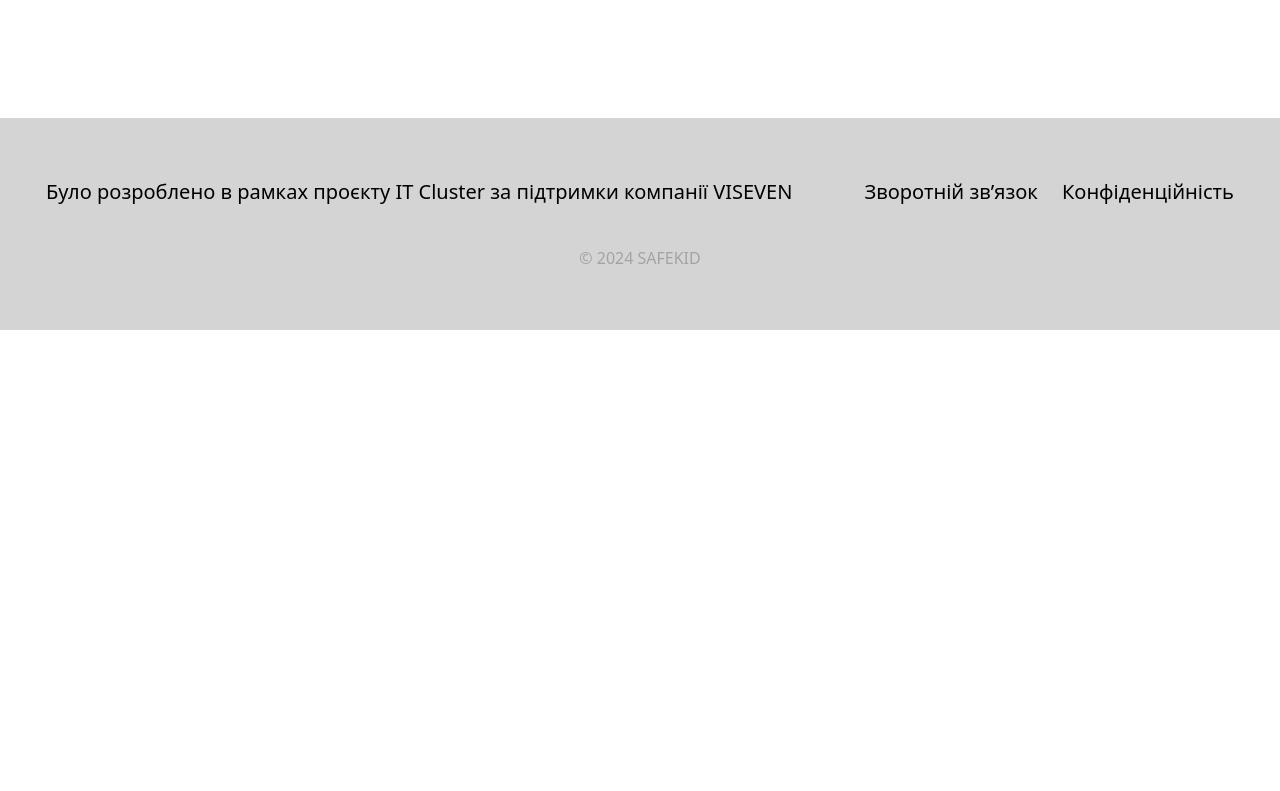
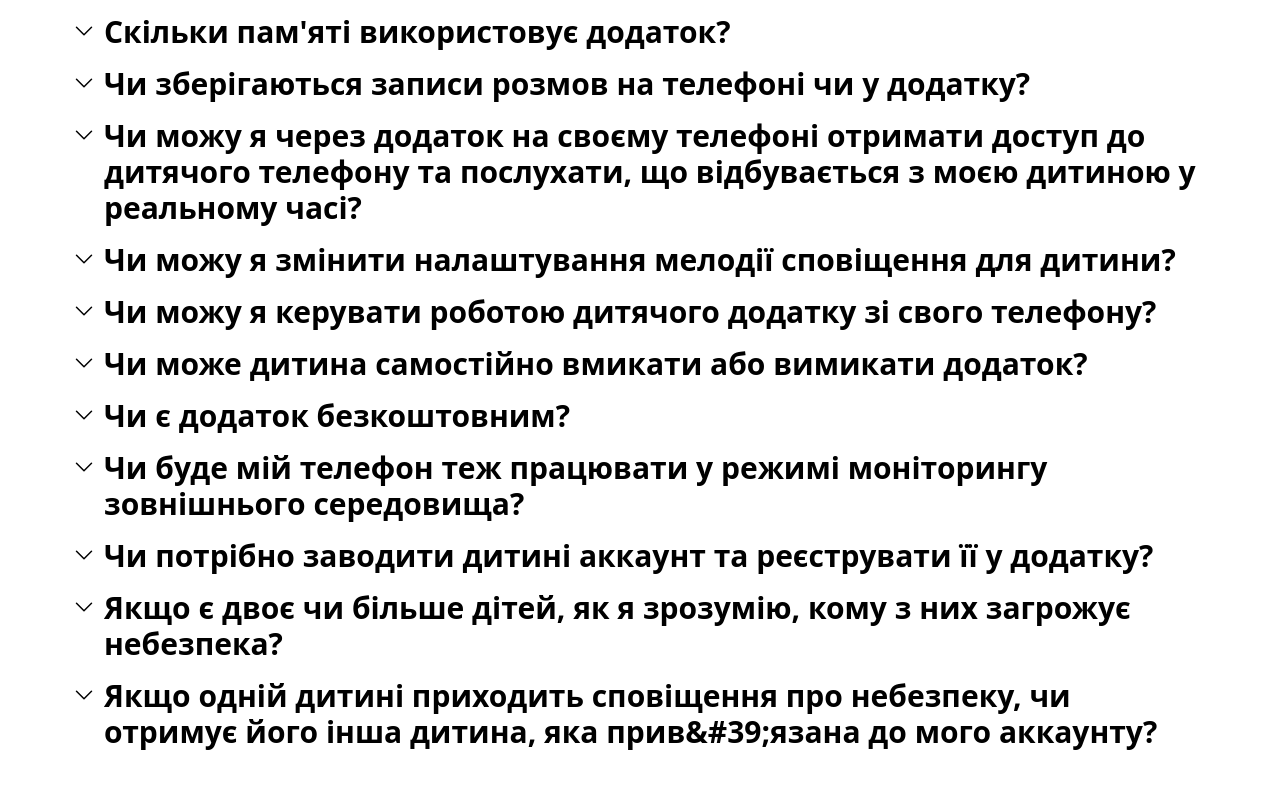
Before and after one commit to OlesiaTr/safekid-landing-page, a Next.js app: page / in a window 1280 px wide. Shown: the part 4809-5600 px from the top of the page. Before the commit the page ends 5139 px from the top, so only its background shows below. Built offline with nearby package versions, Linux system fonts and the light colour scheme.

Commit message:
+ extra questions

```diff
--- a/src/data/faq.json
+++ b/src/data/faq.json
@@ -8,19 +8,63 @@
     },
     {
       "question": "Чи не будуть слідкувати за моєю дитиною інші люди, які мають доступ до додатку?",
-      "answer": "Lorem ipsum dolor sit amet, consectetur adipiscing elit, sed do eiusmod tempor incididunt ut labore et dolore magna aliqua. Ut enim ad minim veniam, quis nostrud exercitation ullamco laboris nisi ut aliquip ex ea commodo consequat."
+      "answer": "Ваша дитина повністю прив’язана до вас, ви повністю контролюєте те, що відбувається з аккаунтом дитини та з режимом моніторингу на її телефоні. Ніхто окрім вас не буде мати доступу до аккаунту чи телефону дитини."
     },
     {
       "question": "Чи можу я додати декількох дітей?",
-      "answer": "Lorem ipsum dolor sit amet, consectetur adipiscing elit, sed do eiusmod tempor incididunt ut labore et dolore magna aliqua. Ut enim ad minim veniam, quis nostrud exercitation ullamco laboris nisi ut aliquip ex ea commodo consequat."
+      "answer": "Так, на даний момент ви можете додати до 3 (трьох) дітей до вашого аккаунту."
     },
     {
       "question": "Чи можуть всі дорослі члени сім'ї встановити собі окремі додатки для однієї дитини?",
-      "answer": "Lorem ipsum dolor sit amet, consectetur adipiscing elit, sed do eiusmod tempor incididunt ut labore et dolore magna aliqua. Ut enim ad minim veniam, quis nostrud exercitation ullamco laboris nisi ut aliquip ex ea commodo consequat."
+      "answer": "Ні. На даний момент до дитини може бути прив’язаний лише один дорослий. У майбутньому ми плануємо реалізувати можливість додавання дитини-користувача до декількох дорослих."
     },
     {
       "question": "Чи сильно додаток садить батарею?",
-      "answer": "Lorem ipsum dolor sit amet, consectetur adipiscing elit, sed do eiusmod tempor incididunt ut labore et dolore magna aliqua. Ut enim ad minim veniam, quis nostrud exercitation ullamco laboris nisi ut aliquip ex ea commodo consequat."
+      "answer": "Немає відповіді на даний момент. Ми рекомендуємо вмикати режим моніторингу зовнішнього середовища у той час, коли ви не поряд з дитиною, або коли вона, наприклад, може загубитися у людному місці."
+    },
+    {
+      "question": "Скільки пам'яті використовує додаток?",
+      "answer": "Немає відповіді."
+    },
+    {
+      "question": "Чи зберігаються записи розмов на телефоні чи у додатку?",
+      "answer": "Ні, додаток SafeKid не зберігає ні аудіо, ні текстові записи розмов, він тільки реагує на тригерні фрази і відправляє сповіщення на телефоні дитини (через сповіщення звуковим сигналом), і дорослого (через повідомлення і звук) у разі виявлення таких фраз у розмові."
+    },
+    {
+      "question": "Чи можу я через додаток на своєму телефоні отримати доступ до дитячого телефону та послухати, що відбувається з моєю дитиною у реальному часі?",
+      "answer": "Ні, додаток SafeKid не надає доступу до мікрофона на телефоні дитини у реальному часі. Більш за це, він не має доступу до таких записів. Обробка розмови йде лише з метою виявити та зреагувати на тригерні слова шляхом сповіщення і дитини (через сповіщення звуковим сигналом), і дорослого (через повідомлення і звук)."
+    },
+    {
+      "question": "Чи можу я змінити налаштування мелодії сповіщення для дитини?",
+      "answer": "Не зовсім зрозуміло на даний момент. Можна написати: На цей момент такої функції не передбачено, але ми реалізуємо її у найближчому часі."
+    },
+    {
+      "question": "Чи можу я керувати роботою дитячого додатку зі свого телефону?",
+      "answer": "Так, ви можете змінювати режим роботи дитячого додатку на активний або деактивований режим моніторінгу зовнішнього середовища."
+    },
+    {
+      "question": "Чи може дитина самостійно вмикати або вимикати додаток?",
+      "answer": "Ні. Контроль над роботою додатку повністю контролюється тільки на пристрої дорослого користувача. Навіть аккаунт дитини видаляється тільки з вашого особистого аккаунту."
+    },
+    {
+      "question": "Чи є додаток безкоштовним?",
+      "answer": "Так, наш додаток є абсолютно безкоштовним! Ми хочемо надати можливість батькам підвищити безпеку своєї дитини та мінімізувати можливість її викрадення."
+    },
+    {
+      "question": "Чи буде мій телефон теж працювати у режимі моніторингу зовнішнього середовища?",
+      "answer": "Режим моніторінгу зовнішнього середовища працює лише на пристрої дитини-користувача, на пристрої дорослого користувача такої функції не передбачено."
+    },
+    {
+      "question": "Чи потрібно заводити дитині аккаунт та реєструвати її у додатку?",
+      "answer": "Аккаунт дитині створювати не потрібно. Коли ви прив’язуєте дитину до свого аккаунту, для неї створюється ідентифікатор у системі, але цей процес не передбачає ні введення яких би то не було даних про дитину або пошти/паролю/номера телефону."
+    },
+    {
+      "question": "Якщо є двоє чи більше дітей, як я зрозумію, кому з них загрожує небезпека?",
+      "answer": "Кожна дитина, прив’язана до вас, має свій ідентифікатор у системі, це відображається і у вашому аккаунті, тобто, ви зможете розрізняти дітей, надавати їм ім’я (це не обов’язково повинно бути реальне ім’я, - ви можете створити нік або назвати якось по-своєму), контролювати режим роботи кожного з дитячих додатків окремо, видаляти дитячі аккаунти окремо, та отримувати сповіщення, в яких буде вказано, якій дитині загрожує потенційна небезпека."
+    },
+    {
+      "question": "Якщо одній дитині приходить сповіщення про небезпеку, чи отримує його інша дитина, яка прив&#39;язана до мого аккаунту?",
+      "answer": "Ні. Кожна дитина має свій ідентифікатор у системі, тому аккаунти дітей не пов’язані між собою."
     }
   ]
 }
--- a/src/sections/faq/faq.tsx
+++ b/src/sections/faq/faq.tsx
@@ -41,7 +41,7 @@ export const FAQ = () => {
             </div>
 
             {active === id && (
-              <p className="leading-normal md:text-lg xl:text-2xl">
+              <p className="ml-8 leading-normal md:text-lg xl:text-2xl">
                 {item.answer}
               </p>
             )}
```
